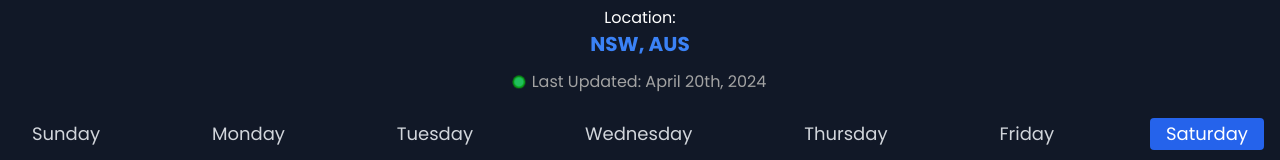
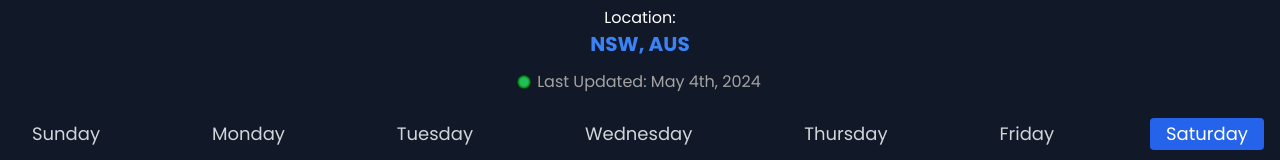
Before and after one commit to marcus-agrippa/poker-listing-app, a React (Create React App) app: page / in a window 1280 px wide. Shown: the part 138-298 px from the top of the page. Built offline with nearby package versions, Linux system fonts and the light colour scheme; the HTML template or start-up script is replaced by a standard one.

Commit message:
update last updated date

```diff
--- a/src/components/TabList.jsx
+++ b/src/components/TabList.jsx
@@ -26,7 +26,7 @@ const TabList = ({ activeDay, setActiveDay, daysOfWeek }) => {
         Location: <br></br>
         <span className='text-xl text-blue-500 font-bold'>{location}</span>
       </p>
-      <LastUpdated lastUpdated='April 20th, 2024' />
+      <LastUpdated lastUpdated='May 4th, 2024' />
       <br></br>
       <div className='lg:hidden mb-4'>
         <label
```
